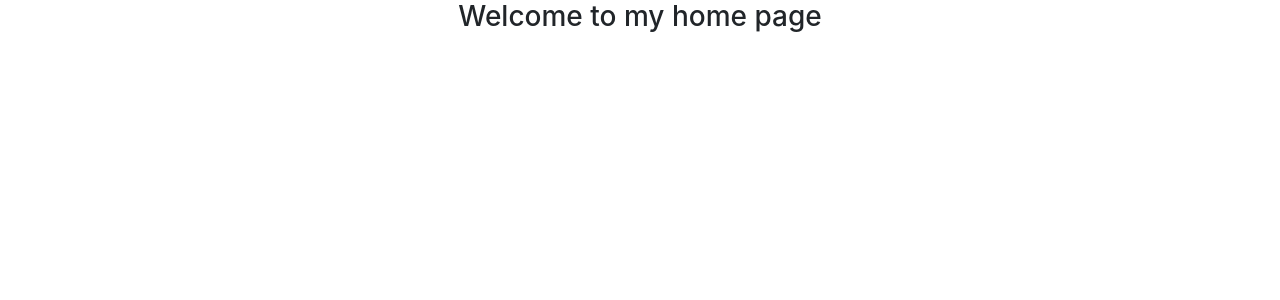
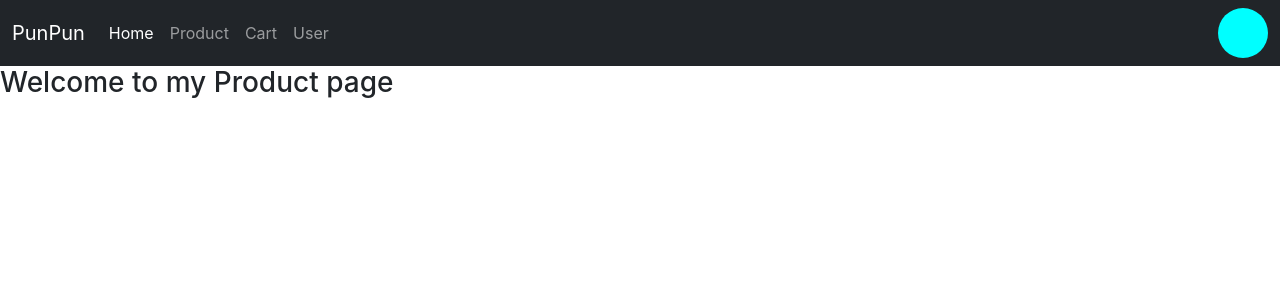
Before and after one commit to Nishantk123/product-info, a React (Create React App) app: page /product in a window 1280 px wide. Shown: the top 300 px of the page. Built offline with nearby package versions, Linux system fonts and the light colour scheme.

Commit message:
user section

```diff
--- a/src/App.css
+++ b/src/App.css
@@ -1,38 +1,11 @@
-.App {
-  text-align: center;
+.user-container{
+  height: 50px;
+  width: 50px;
+  border-radius: 50% ;
+  background-color: aqua;
 }
 
-.App-logo {
-  height: 40vmin;
-  pointer-events: none;
+.custom-dropdown{
+  right: 0;
+  left: unset !important;
 }
-
-@media (prefers-reduced-motion: no-preference) {
-  .App-logo {
-    animation: App-logo-spin infinite 20s linear;
-  }
-}
-
-.App-header {
-  background-color: #282c34;
-  min-height: 100vh;
-  display: flex;
-  flex-direction: column;
-  align-items: center;
-  justify-content: center;
-  font-size: calc(10px + 2vmin);
-  color: white;
-}
-
-.App-link {
-  color: #61dafb;
-}
-
-@keyframes App-logo-spin {
-  from {
-    transform: rotate(0deg);
-  }
-  to {
-    transform: rotate(360deg);
-  }
-}
--- a/src/App.js
+++ b/src/App.js
@@ -1,11 +1,21 @@
-import './App.css';
-import Home from './view/Home';
-
+import "./App.css";
+import Home from "./view/Home";
+import { BrowserRouter as Router, Route, Switch } from "react-router-dom";
+import Login from "./view/Login";
+import Register from "./view/Register";
+import User from "./view/User";
+import Product from "./view/Product";
 function App() {
   return (
-    <div className="App">
-      <Home />
-    </div>
+    <Router>
+      <div className="App">
+        <Route exact path="/" component={Home} />
+        <Route exact path="/login" component={Login } />
+        <Route exact path ="/register" component={ Register } />
+        <Route exact path ="/user" component={ User } />
+        <Route exact path ="/product" component={ Product } />
+      </div>
+    </Router>
   );
 }
 
--- /dev/null
+++ b/src/component/Header.js
@@ -0,0 +1,84 @@
+import react from "react";
+
+const Header = () => {
+  return (
+    <div>
+      <nav className="navbar navbar-expand-lg navbar-dark bg-dark">
+        <div className="container-fluid">
+          <a className="navbar-brand" href="#">
+            PunPun
+          </a>
+          <button
+            className="navbar-toggler"
+            type="button"
+            data-bs-toggle="collapse"
+            data-bs-target="#navbarNavDropdown"
+            aria-controls="navbarNavDropdown"
+            aria-expanded="false"
+            aria-label="Toggle navigation"
+          >
+            <span className="navbar-toggler-icon"></span>
+          </button>
+          <div
+            className="collapse navbar-collapse justify-content-between"
+            id="navbarNavDropdown"
+          >
+            <ul className="navbar-nav">
+              <li className="nav-item">
+                <a className="nav-link active" aria-current="page" href="#">
+                  Home
+                </a>
+              </li>
+              <li className="nav-item">
+                <a className="nav-link" href="#">
+                  Product
+                </a>
+              </li>
+              <li className="nav-item">
+                <a className="nav-link" href="#">
+                  Cart
+                </a>
+              </li>
+              <li className="nav-item">
+                <a className="nav-link" href="#">
+                  User
+                </a>
+              </li>
+            </ul>
+            <div>
+              <div class="dropdown">
+                <div
+                  className="user-container"
+                  id="dropdownMenuButton1"
+                  data-bs-toggle="dropdown"
+                  aria-expanded="false"
+                >
+                  {" "}
+                </div>
+                <ul class="dropdown-menu custom-dropdown" aria-labelledby="dropdownMenuButton1">
+                  <li>
+                    <a class="dropdown-item" href="#">
+                        Log In
+                    </a>
+                  </li>
+                  <li>
+                    <a class="dropdown-item" href="#">
+                      Sign Up
+                    </a>
+                  </li>
+                  <li>
+                    <a class="dropdown-item" href="#">
+                      Something else here
+                    </a>
+                  </li>
+                </ul>
+              </div>
+            </div>
+          </div>
+        </div>
+      </nav>
+    </div>
+  );
+};
+
+export default Header;
--- a/src/view/Home.js
+++ b/src/view/Home.js
@@ -1,9 +1,14 @@
 import React from "react";
+import Header from "../component/Header";
 
 const Home = () =>{
     return(
         <div>
-            <h3>Welcome to my home page</h3>
+            <Header />
+            <h5 className="text-center my-3 text-primary">Welcome to my home page</h5>
+            <div>
+
+            </div>
         </div>
     )
 }
--- /dev/null
+++ b/src/view/Login.js
@@ -0,0 +1,10 @@
+import React from "react";
+
+const Login = () =>{
+    return(
+        <div>
+            <h3>Welcome to my login page</h3>
+        </div>
+    )
+}
+export default Login;
--- /dev/null
+++ b/src/view/Product.js
@@ -0,0 +1,12 @@
+import React from "react";
+import Header from "../component/Header";
+
+const Product = () =>{
+    return(
+        <div>
+            <Header />
+            <h3>Welcome to my Product page</h3>
+        </div>
+    )
+}
+export default Product;
--- /dev/null
+++ b/src/view/Register.js
@@ -0,0 +1,10 @@
+import React from "react";
+
+const Register = () =>{
+    return(
+        <div>
+            <h3>Welcome to my Register page</h3>
+        </div>
+    )
+}
+export default Register;
--- /dev/null
+++ b/src/view/User.js
@@ -0,0 +1,49 @@
+import React, { useEffect, useState } from "react";
+import axios from "axios";
+import Header from "../component/Header";
+
+
+const User = () =>{
+
+    const [userList, setUserList] = useState([])
+
+    useEffect(()=>{
+        axios.get("https://reqres.in/api/users")
+        .then(res =>{
+            console.log(res.data)
+            setUserList(res.data.data)
+        })
+        .catch(err =>{
+            console.log(err);
+        })
+    },[])
+
+    console.log(userList);
+    return(
+        <div>
+            <Header />
+            <h6 className="text-center my-5">Welcome to my User page</h6>
+            <div className="container">
+                <div className="row justify-content-center">
+                    {
+                       userList.map((data, index)=>{
+                           return(
+                               <div className="col-sm-6 col-md-4 col-lg-3 mb-5" key={index}>
+                                   <div className="card">
+                                        <div className="card-body">
+                                            <div className="text-center">{data.email}</div>
+                                            <div className="text-center">{data.first_name +" " + data.last_name }</div>
+                                            <img  className="w-100 mt-3" src ={data.avatar} />
+                                        </div>
+                                    </div>
+                                </div>
+                           )
+                       })
+                    }
+                </div>
+            </div>
+
+        </div>
+    )
+}
+export default User;
```
